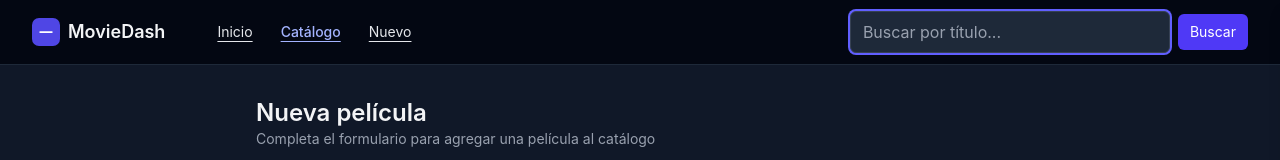
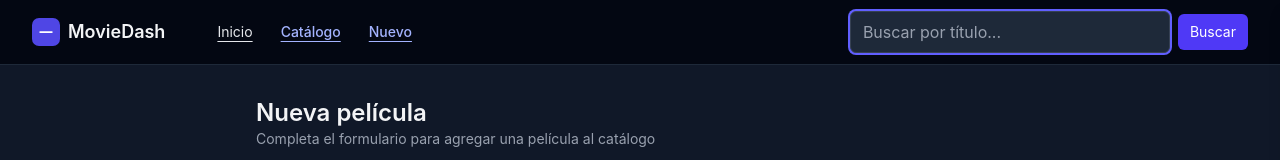
Before and after one commit to ezefernandezyf/movie-management-dashboard, a React (Vite) app: page /movies/new in a window 1280 px wide. Shown: the top 160 px of the page. Built offline with nearby package versions, Linux system fonts and the light colour scheme; no server answers.

Commit message:
feat: update navigation link for creating new movies to use the correct route

```diff
--- a/src/components/layout/Header.tsx
+++ b/src/components/layout/Header.tsx
@@ -85,7 +85,7 @@ export function Header(): React.JSX.Element {
             <NavLink to="/movies" className={navLinkClass}>
               Catálogo
             </NavLink>
-            <NavLink to="/nuevo" className={navLinkClass}>
+            <NavLink to="/movies/new" className={navLinkClass}>
               Nuevo
             </NavLink>
           </nav>
```
